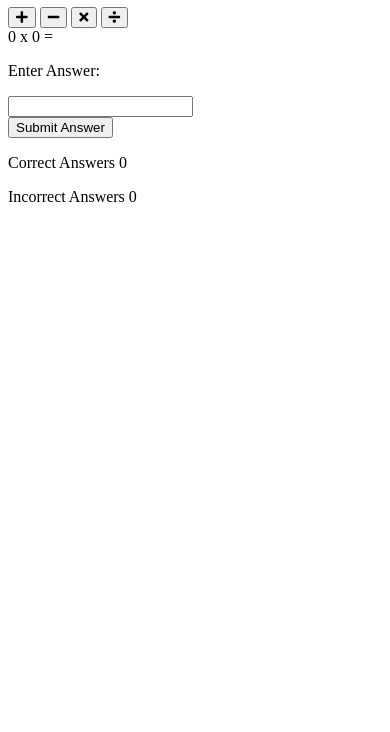
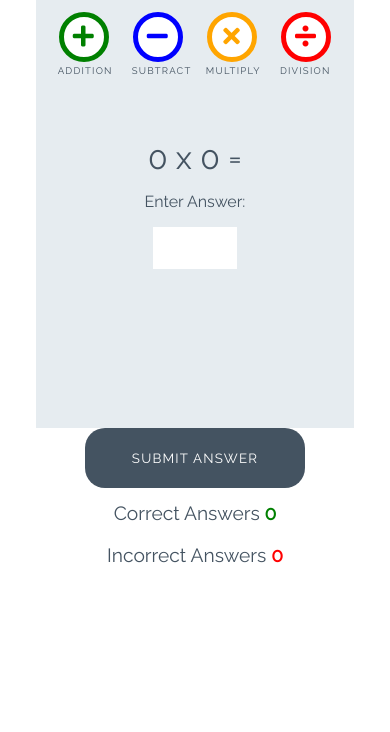
Before and after one commit to Ant2210/Love-Maths-2, a plain HTML site: page index.html in a window 390 px wide. Shown: the part 112-844 px from the top of the page. Drawn offline with Linux system fonts and the light colour scheme.

Commit message:
Add styles for game

```diff
--- a/assets/css/style.css
+++ b/assets/css/style.css
@@ -0,0 +1,254 @@
+/* --------- Global style */
+
+body {
+    background-color: white;
+    font-family: "Raleway", sans-serif;
+    color: #445361;
+    text-align: center;
+}
+
+/* --------- Heading */
+
+.heading {
+    text-align: center;
+    font-size: 2.5rem;
+}
+
+.logo {
+    height: 40px;
+    padding-right: 5px;
+}
+
+/* --------- Game layout */
+
+.game-area {
+    background-color: #E6ECF0;
+    box-sizing: border-box;
+    width: 85%;
+    height: 65vh;
+    max-height: 450px;
+    max-width: 830px;
+    margin-left: auto;
+    margin-right: auto;
+    padding: 1%;
+}
+
+.question-area {
+    width: 50%;
+    font-size: 2rem;
+    margin: auto;
+    padding: 50px 0;
+}
+
+.question-area span {
+    padding: 0 15px;
+}
+
+.score-area {
+    margin: 5px auto;
+    width: 60%;
+    font-size: 1.2rem;
+}
+
+.controls-area {
+    width: 85%;
+    margin: 30px auto;
+}
+
+#score {
+    color: green;
+    font-weight: bold;
+}
+
+#incorrect {
+    color: red;
+    font-weight: bold;
+}
+
+.answer-message {
+    display: none;
+    font-size: 1rem;
+}
+
+#answer-box {
+    border: none;
+    color: #445361;
+    display: inline-block;
+    height: 40px;
+    width: 80px;
+    font-size: 1.2rem;
+}
+
+.scores {
+    display: inline-block;
+    padding: 25px;
+}
+
+/* --------- Buttons */
+
+.btn {
+    width: 220px;
+    height: 60px;
+    font-family: "Raleway", sans-serif;
+    text-transform: uppercase;
+    letter-spacing: 1.2px;
+    color: white;
+}
+
+.btn:focus {
+    outline: none;
+}
+
+.btn--big {
+    padding-top: 10px;
+    border-radius: 50%;
+    background-color: white;
+    border: 10px solid;
+    width: 100px;
+    height: 100px;
+    font-size: 3.2rem;
+    margin: 0 30px;
+    transition: all 0.5s;
+}
+
+.btn--big::after {
+    content: attr(data-type);
+    font-size: 1rem;
+    color: #445361;
+    position: relative;
+    left: -0.5em;
+}
+
+.btn--blue {
+    border-color: blue;
+    color: blue;
+}
+
+.btn--blue:active,
+.btn--blue:hover {
+    background-color: darkblue;
+    color: white;
+}
+
+.btn--orange {
+    border-color: orange;
+    color: orange;
+}
+
+.btn--orange:active,
+.btn--orange:hover {
+    background-color: darkorange;
+    color: white;
+}
+
+.btn--red {
+    border-color: red;
+    color: red;
+}
+
+.btn--red:active,
+.btn--red:hover {
+    background-color: darkred;
+    color: white;
+}
+
+.btn--green {
+    border-color: green;
+    color: green;
+}
+
+.btn--green:active,
+.btn--green:hover {
+    background-color: darkgreen;
+    color: white;
+}
+
+.btn--gray {
+    margin-top: 25px;
+    background-color: #445361;
+    border: 1px transparent;
+    border-radius: 20px;
+}
+
+.btn--gray:active,
+.btn--gray:hover {
+    background-color: #0d1013;
+}
+
+/* --------- Media queries */
+
+@media (max-width: 414px) {
+    .controls-area {
+        width: 100%;
+    }
+
+    .btn--big {
+        margin: 0 10px;
+        padding: 5px;
+        border: 5px solid;
+        width: 50px;
+        height: 50px;
+        font-size: 1.5rem;
+    }
+
+    .btn--big::after {
+        font-size: 0.6rem;
+        left: -0.7rem;
+    }
+
+    .question-area {
+        padding: 10% 0;
+        width: 100%;
+    }
+
+    .question-area span {
+        padding: 0;
+    }
+
+    .answer-message {
+        display: block;
+    }
+
+    #answer-box {
+        display: block;
+        margin: 0 auto;
+    }
+
+    .btn--gray {
+        margin-top: 0;
+    }
+
+    .score-area {
+        width: 100%;
+    }
+
+    .scores {
+        margin: 0.5em auto;
+        display: block;
+        padding: 5px;
+    }
+
+    .heading {
+        font-size: 2rem;
+    }
+}
+
+@media (max-width: 320px) {
+    .game-area {
+        height: 70vh;
+    }
+
+    .controls-area {
+        width: 75%;
+        margin: 10px auto;
+    }
+
+    .btn--big {
+        margin: 10px 10px;
+    }
+
+    .question-area {
+        padding: 10px 0;
+    }
+
+}
--- a/index.html
+++ b/index.html
@@ -17,12 +17,12 @@
         <img class="logo" src="assets/images/logo.png" alt="logo"> Love Maths
     </h1>
 
-    <div class="game-area"></div>
+    <div class="game-area">
         <div class="controls-area">
-        <button class="btn btn--big btn--green"><i class="fas fa-plus"></i></button>
-        <button class="btn btn--big btn--blue"><i class="fas fa-minus"></i></button>
-        <button class="btn btn--big btn--orange"><i class="fas fa-times"></i></button>
-        <button class="btn btn--big btn--red"><i class="fas fa-divide"></i></button>
+            <button data-type="addition" class="btn btn--big btn--green"><i class="fas fa-plus"></i></button>
+            <button data-type="subtract" class="btn btn--big btn--blue"><i class="fas fa-minus"></i></button>
+            <button data-type="multiply" class="btn btn--big btn--orange"><i class="fas fa-times"></i></button>
+            <button data-type="division" class="btn btn--big btn--red"><i class="fas fa-divide"></i></button>
         </div>
         <div class="question-area">
             <span id="operand1">0</span>
@@ -32,7 +32,10 @@
             <p class="answer-message">Enter Answer:</p>
             <input type="number" id="answer-box">
         </div>
-    <button class="btn btn--gray">Submit Answer</button>
+    </div>
+
+
+    <button data-type="submit" class="btn btn--gray">Submit Answer</button>
 
     <div class="score-area">
         <p class="scores">Correct Answers <span id="score">0</span></p>
```
Lines whose indentation alone changed are shown as unchanged.
